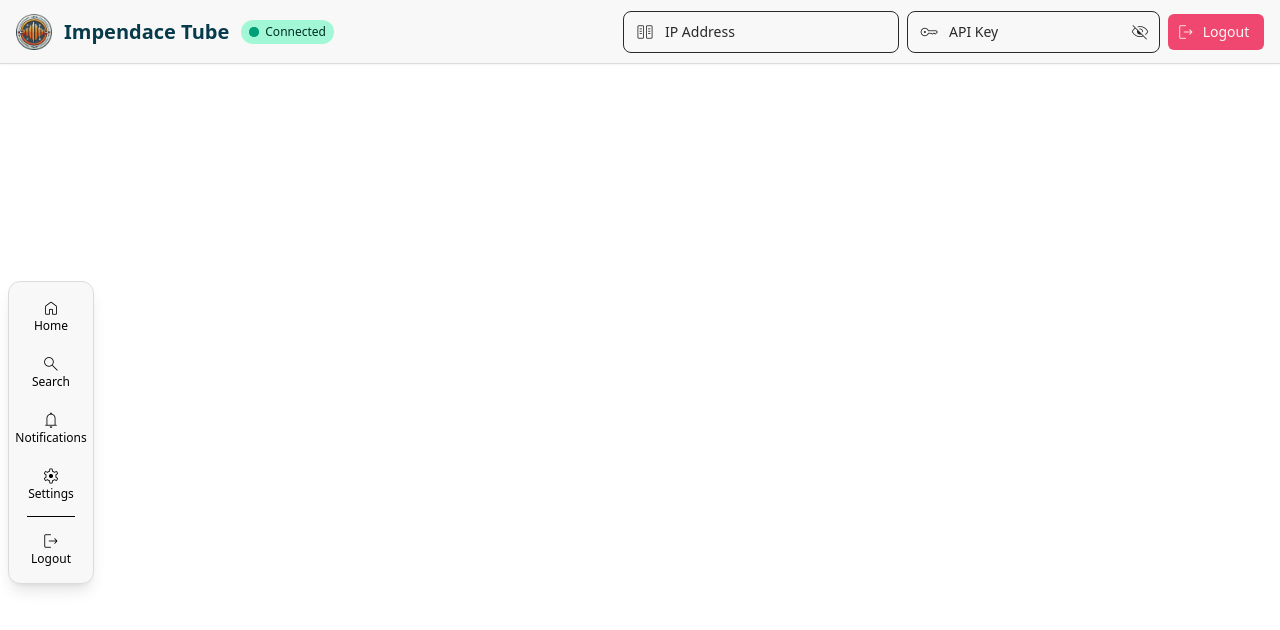
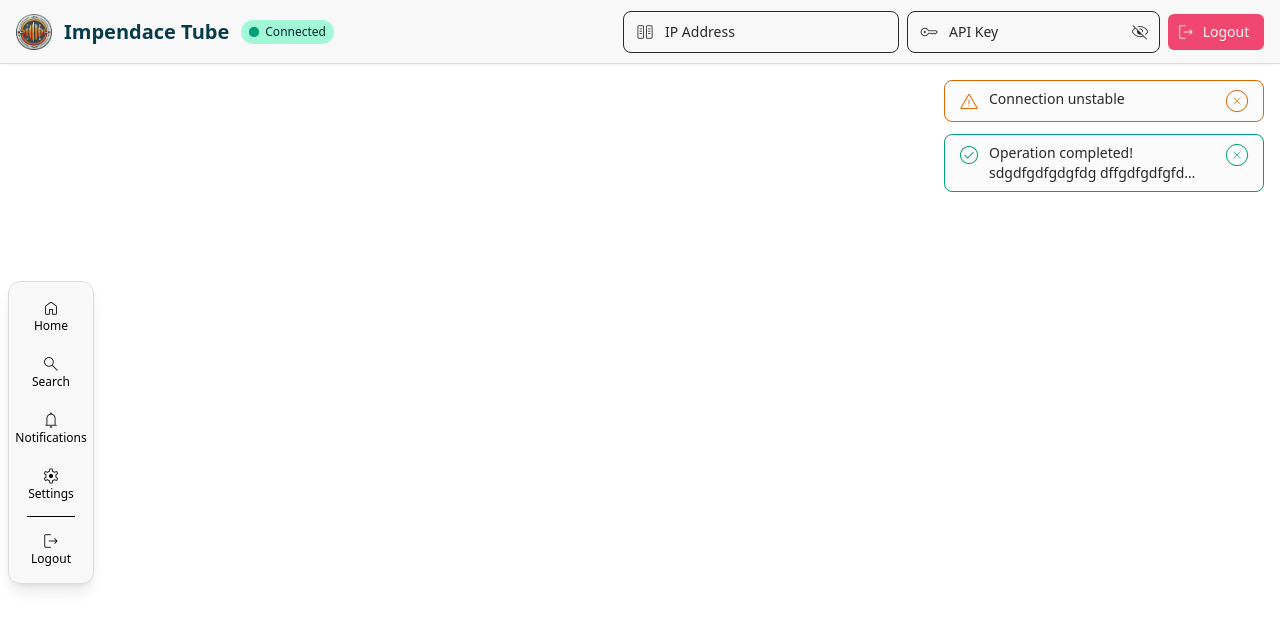
Before and after one commit to a-samea/ImPipe, a Vue app in the folder interface/: page /500 in a window 1280 px wide. Shown: the top 630 px of the page. Built offline with nearby package versions, Linux system fonts and the light colour scheme.

Commit message:
Add Toast notifications with success, warning, and error messages

```diff
--- a/interface/src/App.vue
+++ b/interface/src/App.vue
@@ -2,6 +2,21 @@
 import NavBar from '@/components/NavBar.vue'
 import SideRail from '@/components/SideRail.vue'
 import { RouterView } from 'vue-router'
+import ToastContainer from '@/components/ToastContainer.vue'
+
+
+import { useToast } from '@/composables/useToast'
+
+const toast = useToast()
+
+// Show success toast
+toast.success('Operation completed! sdgdfgdfgdgfdg dffgdfgdfgfd  dfgrgdffgedt dghdffgadghyfhfgb sthdfgatrhb stgertgdrg')
+
+// Show warning toast that stays longer
+toast.warning('Connection unstable', 5000)
+
+// Show error toast that doesn't auto-dismiss
+toast.error('Failed to connect', 3000)
 </script>
 
 <template>
@@ -18,6 +33,9 @@ import { RouterView } from 'vue-router'
       <main class="p-2 h-full">
         <RouterView />
       </main>
+
+      <!-- Toast Container -->
+      <ToastContainer />
     </div>
   </div>
 </template>
--- /dev/null
+++ b/interface/src/components/ToastContainer.vue
@@ -0,0 +1,89 @@
+<script lang="ts" setup>
+import { useToastStore } from '@/stores/toastStore'
+
+const toastStore = useToastStore()
+</script>
+<template>
+  <TransitionGroup
+    name="toast"
+    tag="div"
+    class="fixed top-20 right-4 z-50 flex flex-col-reverse gap-3 overflow-visible"
+    enter-active-class="transition-all duration-200 ease-out"
+    enter-from-class="opacity-0 translate-x-4"
+    enter-to-class="opacity-100 translate-x-0"
+    leave-active-class="transition-all duration-200 ease-in"
+    leave-from-class="opacity-100 translate-x-0"
+    leave-to-class="opacity-0 translate-x-8"
+  >
+    <div
+      v-for="toast in toastStore.toasts"
+      :key="toast.id"
+      class="flex items-start w-80 px-3 py-2 text-bgray-950 bg-bgray-50/50 rounded-lg border"
+      :class="{
+        'border-green-600': toast.type === 'success',
+        'border-gold-600': toast.type === 'warning',
+        'border-red-600': toast.type === 'error',
+      }"
+      role="alert"
+    >
+      <span class="mi text-green-600 text-2xl" v-if="toast.type === 'success'"
+        >check_circle</span
+      >
+      <span
+        class="mi text-gold-600 text-2xl"
+        v-else-if="toast.type === 'warning'"
+        >warning</span
+      >
+      <span class="mi text-red-600 text-2xl" v-else>error</span>
+
+      <div class="ms-2 text-sm font-normal flex-1 break-words line-clamp-2">
+        {{ toast.message }}
+      </div>
+      <button
+        type="button"
+        @click="toastStore.removeToast(toast.id)"
+        class="ms-2 p-0.5 -mt-0.5 -mb-2 inline-flex items-center justify-center size-7 relative"
+        >
+        <span
+          class="mi text-sm absolute"
+          :class="{
+            'text-green-600': toast.type === 'success',
+            'text-gold-600': toast.type === 'warning',
+            'text-red-600': toast.type === 'error',
+          }"
+          >close</span
+        >
+        <svg
+          class="size-full -rotate-90"
+          viewBox="0 0 36 36"
+          xmlns="http://www.w3.org/2000/svg"
+        >
+          <circle
+            cx="18"
+            cy="18"
+            r="16"
+            fill="none"
+            class="stroke-current text-bgray-200/50"
+            stroke-width="1.5"
+          ></circle>
+          <circle
+            cx="18"
+            cy="18"
+            r="16"
+            fill="none"
+            class="stroke-current transition-all duration-100"
+            :class="{
+              'text-green-600': toast.type === 'success',
+              'text-gold-600': toast.type === 'warning',
+              'text-red-600': toast.type === 'error',
+            }"
+            stroke-width="1.5"
+            stroke-dasharray="100"
+            :stroke-dashoffset="toast.percentage"
+            stroke-linecap="round"
+          ></circle>
+        </svg>
+      </button>
+    </div>
+  </TransitionGroup>
+</template>
--- /dev/null
+++ b/interface/src/composables/useToast.ts
@@ -0,0 +1,17 @@
+import { useToastStore } from "@/stores/toastStore";
+
+export function useToast() {
+  const store = useToastStore()
+
+  return {
+    success(message: string, duration?: number) {
+      store.addToast({ message, type: 'success', duration })
+    },
+    warning(message: string, duration?: number) {
+      store.addToast({ message, type: 'warning', duration })
+    },
+    error(message: string, duration?: number) {
+      store.addToast({ message, type: 'error', duration })
+    },
+  }
+}
--- /dev/null
+++ b/interface/src/stores/toastStore.ts
@@ -0,0 +1,49 @@
+import { defineStore } from 'pinia'
+
+interface Toast {
+  id: string
+  message: string
+  type: 'success' | 'warning' | 'error'
+  duration?: number
+  percentage: number
+}
+
+export const useToastStore = defineStore('toast', {
+  state: () => ({
+    toasts: [] as Toast[],
+  }),
+  actions: {
+    addToast(toast: Omit<Toast, 'id' | 'percentage'>) {
+      const uuid = () => (Math.random() + Date.now()).toString(36).substring(2)
+      const id = uuid()
+      const percentage = toast.duration && toast.duration > 0 ? 100 : 0
+
+      this.toasts.push({ ...toast, id, percentage })
+
+      if (toast.duration && toast.duration > 0) {
+        const startTime = Date.now()
+        const interval = setInterval(() => {
+          const elapsed = Date.now() - startTime
+          const remaining = Math.max(0, toast.duration! - elapsed)
+          const percentage = (remaining / toast.duration!) * 100
+
+          const toastIndex = this.toasts.findIndex((t) => t.id === id)
+          if (toastIndex === -1) {
+            clearInterval(interval)
+            return
+          }
+
+          this.toasts[toastIndex].percentage = percentage
+
+          if (percentage <= 0) {
+            clearInterval(interval)
+            this.removeToast(id)
+          }
+        }, 100)
+      }
+    },
+    removeToast(id: string) {
+      this.toasts = this.toasts.filter((t) => t.id !== id)
+    },
+  },
+})
```
